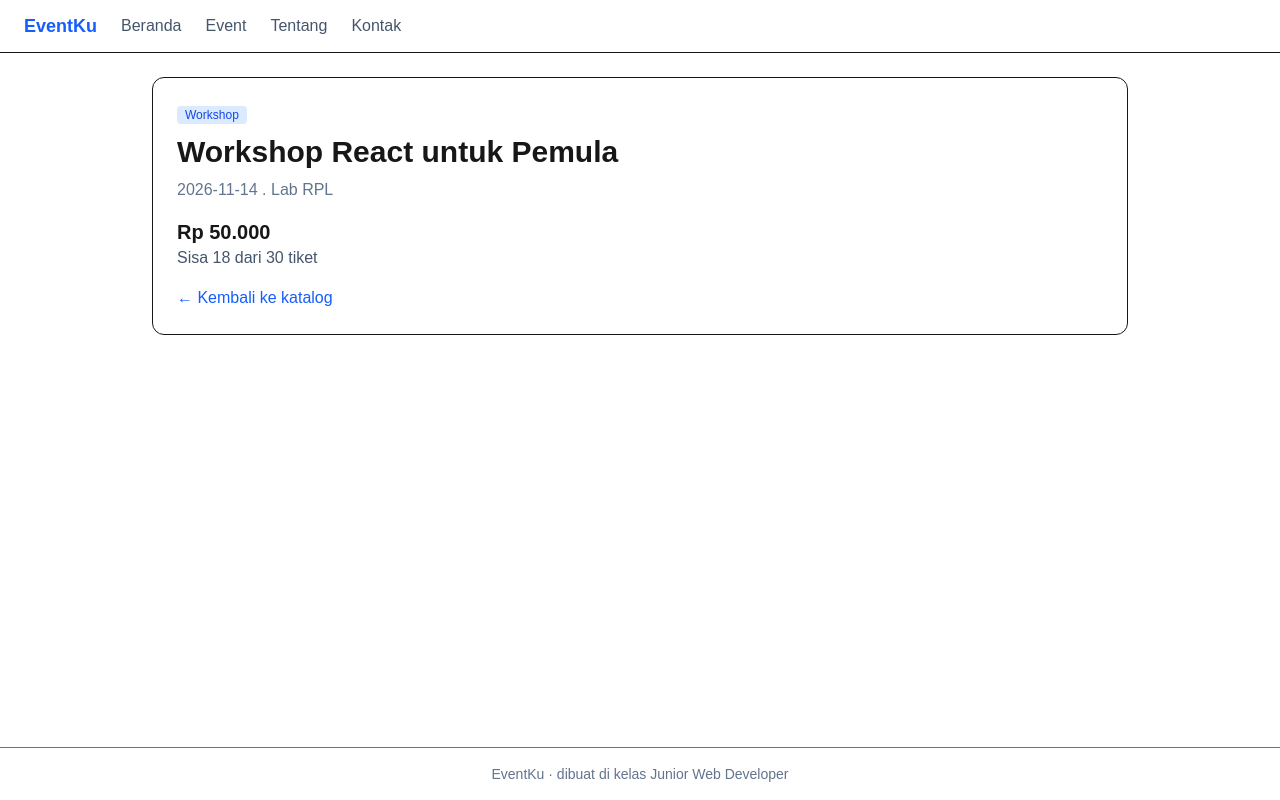
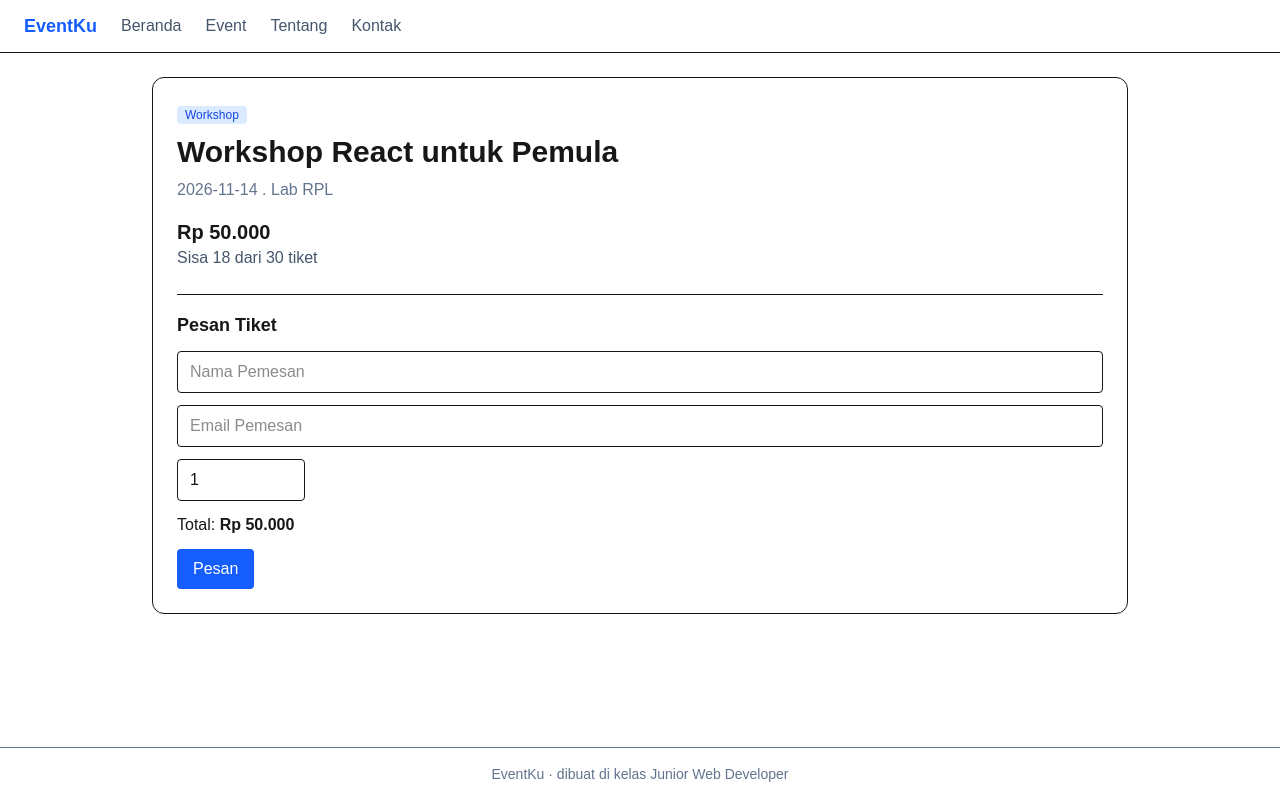
Before and after one commit to reirpl1/latihan-nextjs, a Next.js app: page /event/1 in a window 1280 px wide. Built offline with nearby package versions, Linux system fonts and the light colour scheme.

Commit message:
menambah state email, menambah input email, validasi

```diff
--- a/app/event/[id]/page.tsx
+++ b/app/event/[id]/page.tsx
@@ -1,6 +1,6 @@
 import { notFound } from "next/navigation";
 import { events, rupiah } from "@/data/events";
-import Link from "next/link";
+import FormPesan from "@/components/FormPesan";
 
 export default async function Detail({ params }: PageProps<"/event/[id]">) {
   const { id } = await params;
@@ -21,13 +21,7 @@ export default async function Detail({ params }: PageProps<"/event/[id]">) {
       <p className="text-slate-600">
         Sisa {sisa} dari {event.kuota} tiket
       </p>
-
-      <Link
-        href="/event"
-        className="mt-4 inline-block text-blue-600 hover:underline"
-      >
-        ← Kembali ke katalog
-      </Link>
+      <FormPesan event={event} />
     </article>
   );
 }
--- a/components/FormPesan.tsx
+++ b/components/FormPesan.tsx
@@ -5,6 +5,7 @@ import { rupiah, type Event } from "@/data/events";
 export default function FormPesan({ event }: { event: Event }) {
   const sisa = event.kuota - event.terisi;
   const [nama, setNama] = useState("");
+  const [email, setEmail] = useState("");
   const [jumlah, setJumlah] = useState(1);
   const [pesan, setPesan] = useState("");
   const [berhasil, setBerhasil] = useState(false);
@@ -13,6 +14,8 @@ export default function FormPesan({ event }: { event: Event }) {
     e.preventDefault();
     setBerhasil(false);
     if (nama.trim().length < 3) return setPesan("Nama minimal 3 huruf.");
+    if (!email.includes("@"))
+      return setPesan("Email harus mengandung tanda @.");
     if (jumlah < 1) return setPesan("Jumlah tiket minimal 1.");
     if (jumlah > sisa) return setPesan(`Sisa tiket hanya ${sisa}.`);
     setPesan("");
@@ -30,6 +33,13 @@ export default function FormPesan({ event }: { event: Event }) {
         value={nama}
         onChange={(e) => setNama(e.target.value)}
         placeholder="Nama Pemesan"
+        className="block w-full rounded border px-3 py-2"
+      />
+      <input
+        type="email"
+        value={email}
+        onChange={(e) => setEmail(e.target.value)}
+        placeholder="Email Pemesan"
         className="block w-full rounded border px-3 py-2"
       />
       <input
```
